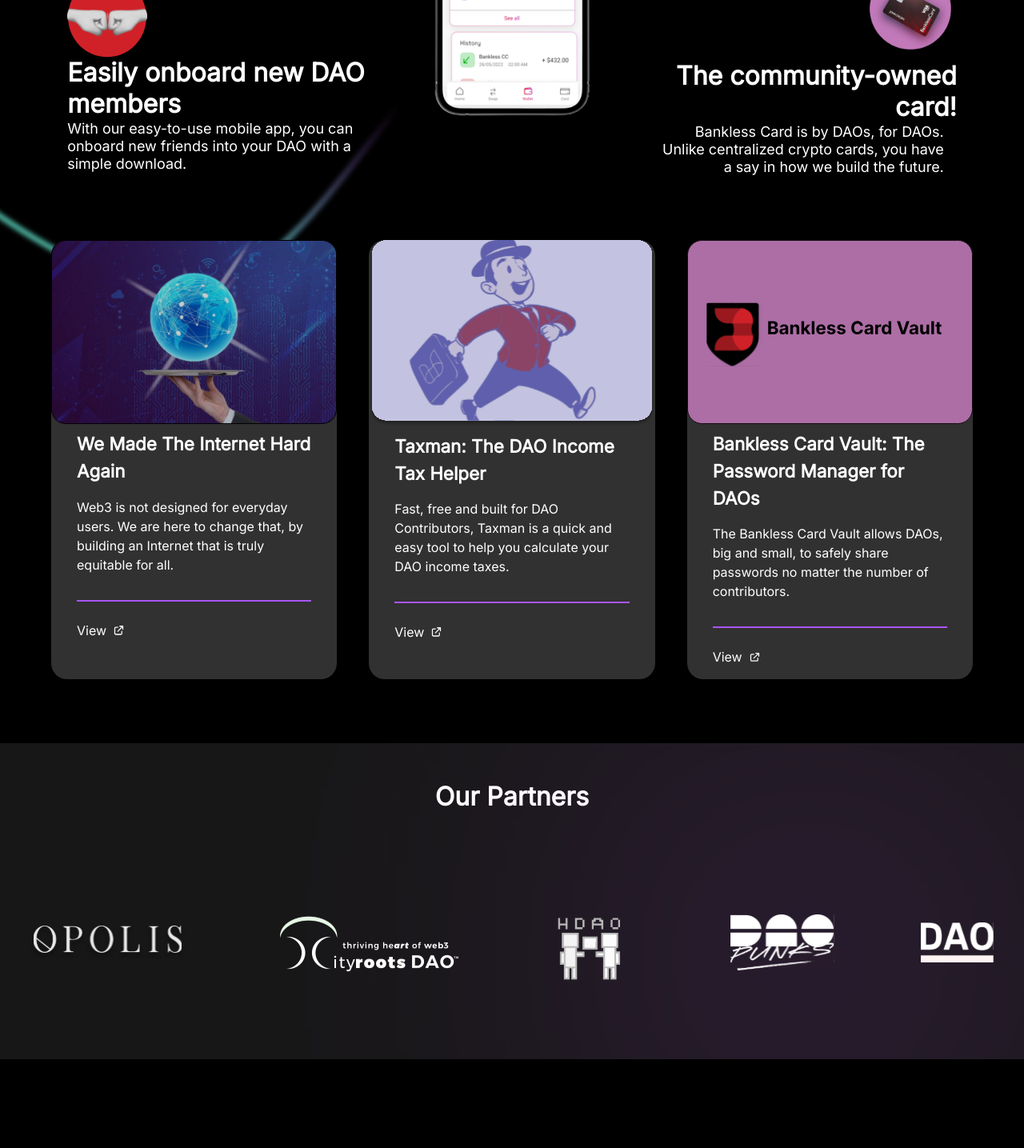
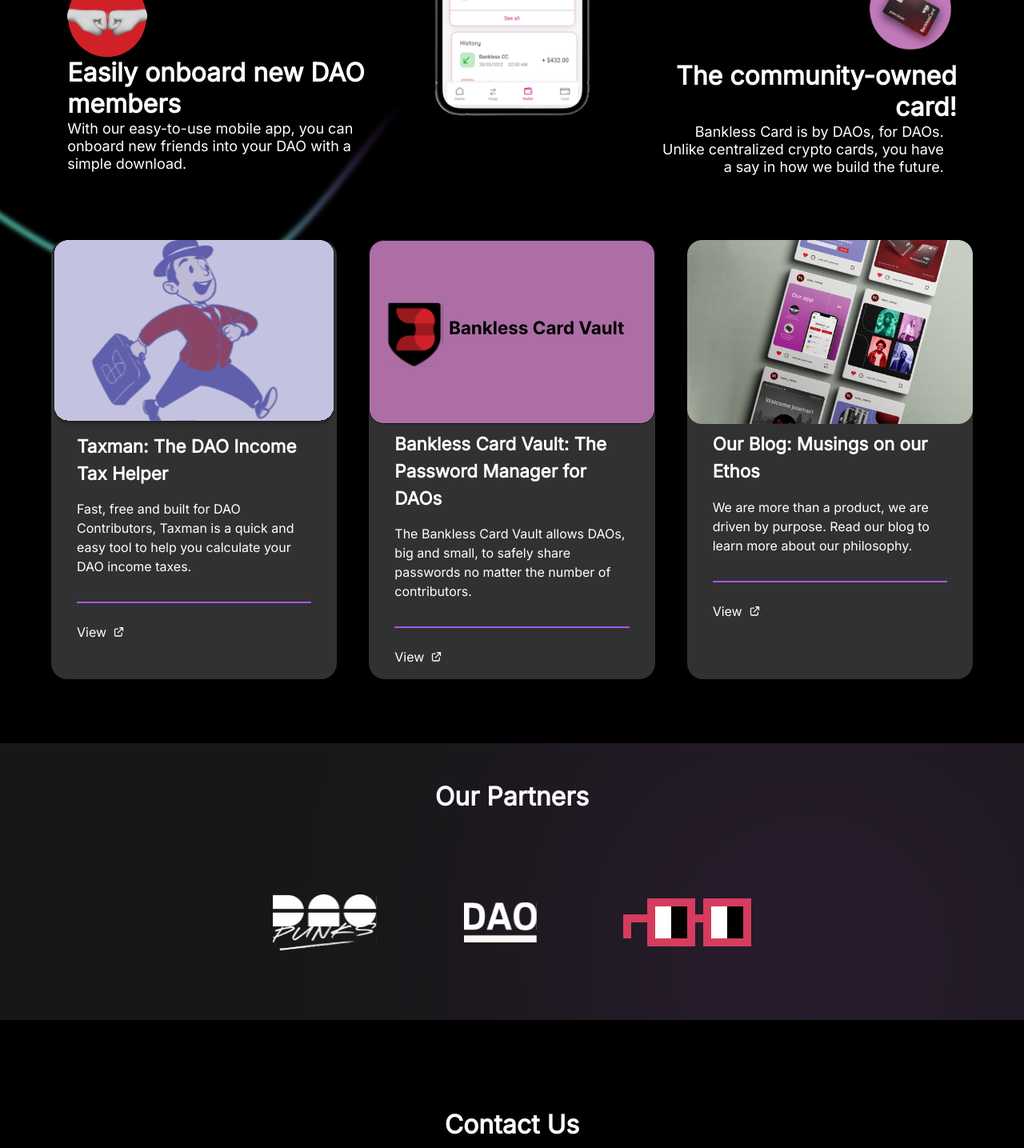
Before and after one commit to Bankless-Card/Bcard-website, a Next.js app: page / in a window 1280 px wide. Shown: the part 1104-2539 px from the top of the page at 80% size. Built offline with nearby package versions, Linux system fonts and the light colour scheme.

Commit message:
updated blog image, link, partner images

```diff
--- a/components/Partner.tsx
+++ b/components/Partner.tsx
@@ -1,11 +1,9 @@
 import React from 'react'
 import Image from "next/image";
 import Link from "next/link";
-import opolis from "../public/images/partners/opolis.svg";
-import ityroot from "../public/images/partners/ityroot_dao.svg";
-import hdao from "../public/images/partners/hdao.svg";
 import daoPunk from "../public/images/partners/dao_punk.svg";
 import dao from "../public/images/partners/dao.svg";
+import nouns from "../public/images/partners/nouns.svg";
 import styles from "@/styles/partner.module.css"
 
 const Partner = () => {
@@ -16,36 +14,12 @@
           Our Partners
         </h1>
         <div className='flex max-[767px]:flex-col justify-center items-center min-[767px]:gap-[9%] max-[767px]:gap-[4rem] p-[3%]'>
-            <div className="relative">
-                <Image
-                    priority
-                    src={opolis}
-                    className=""
-                    alt="bankless card"
-                />
-            </div>
-            <div className="relative z-50">
-                <Image
-                    priority
-                    src={ityroot}
-                    className=""
-                    alt="bankless card"
-                />
-            </div>
-            <div className="relative z-50">
-                <Image
-                    priority
-                    src={hdao}
-                    className=""
-                    alt="bankless card"
-                />
-            </div>
             <div className="relative z-50">
                 <Image
                     priority
                     src={daoPunk}
                     className=""
-                    alt="bankless card"
+                    alt="DAOpunks"
                 />
             </div>
             <div className="relative z-50">
@@ -53,7 +27,15 @@
                     priority
                     src={dao}
                     className=""
-                    alt="bankless card"
+                    alt="BanklessDAO"
+                />
+            </div>
+            <div className="relative z-50">
+                <Image
+                    priority
+                    src={nouns}
+                    className=""
+                    alt="Nouns DAO"
                 />
             </div>
         </div>
--- a/components/Product.tsx
+++ b/components/Product.tsx
@@ -1,7 +1,7 @@
 import React from 'react'
 import Image from "next/image";
 import Link from "next/link";
-import internet from "../public/images/product/internet.png";
+import blog from "../public/images/product/blog.png";
 import linkIcon from "../public/images/linkIcon.svg";
 import taxman from "../public/images/product/taxman.svg";
 import vault from "../public/images/product/vault.svg";
@@ -10,31 +10,6 @@
   return (
     <>
       <section className="grid grid-cols-3 max-[767px]:grid-cols-1 items-center justify-center gap-[2.5rem] mt-[2rem] px-[4rem] py-[3rem] relative">
-        <div className="bg-[#313131] rounded-[20px] backdrop-blur-[2px] h-[100%] w-[100%]">
-            <div className="w-[100%] relative box-border">
-                <Image
-                    priority
-                    src={internet}
-                    className="w-[100%]"
-                    alt="bankless card"
-                />
-            </div>
-            <div className="flex flex-col px-[2rem] max-[767px]:px-[1rem] pt-[0.5rem] gap-[1.5rem]">
-                <div className="flex flex-col gap-[1rem] pb-[2rem] border-b-2 border-purple-500">
-                    <h3 className="text-[1.4rem] font-semibold">We Made The Internet Hard Again</h3>
-                    <p className="text-[1rem]">Web3 is not designed for everyday users. We are here to change that, by building an Internet that is truly equitable for all.</p>
-                </div>
-                <Link href="https://banklesscard.mirror.xyz/eh3a3yf0tm2gD3UTjTFb351xB6AdAct526dsGuVmigY" className="flex justify-start items-center gap-[0.5rem] pb-[1rem]">
-                    <span className="text-[1rem]">View</span>
-                    <Image
-                        priority
-                        src={linkIcon}
-                        className="w-[15px]"
-                        alt="bankless card"
-                    />
-                </Link>
-            </div>
-        </div>
         <div className="bg-[#313131] rounded-[20px] backdrop-blur-[2px] h-[100%] w-[100%]">
             <div className="w-[100%] relative box-border">
                 <Image
@@ -85,6 +60,31 @@
                 </Link>
             </div>
         </div>
+        <div className="bg-[#313131] rounded-[20px] backdrop-blur-[2px] h-[100%] w-[100%]">
+            <div className="w-[100%] relative box-border">
+                <Image
+                    priority
+                    src={blog}
+                    className="w-[100%]"
+                    alt="bankless card"
+                />
+            </div>
+            <div className="flex flex-col px-[2rem] max-[767px]:px-[1rem] pt-[0.5rem] gap-[1.5rem]">
+                <div className="flex flex-col gap-[1rem] pb-[2rem] border-b-2 border-purple-500">
+                    <h3 className="text-[1.4rem] font-semibold">Our Blog: Musings on our Ethos</h3>
+                    <p className="text-[1rem]">We are more than a product, we are driven by purpose.  Read our blog to learn more about our philosophy.</p>
+                </div>
+                <Link href="https://banklesscard.mirror.xyz/" className="flex justify-start items-center gap-[0.5rem] pb-[1rem]">
+                    <span className="text-[1rem]">View</span>
+                    <Image
+                        priority
+                        src={linkIcon}
+                        className="w-[15px]"
+                        alt="bankless card"
+                    />
+                </Link>
+            </div>
+        </div>
       </section>
     </>
   )
```
Also changed, not shown: public/images/partners/nouns.svg (added), public/images/product/blog.png (added).
